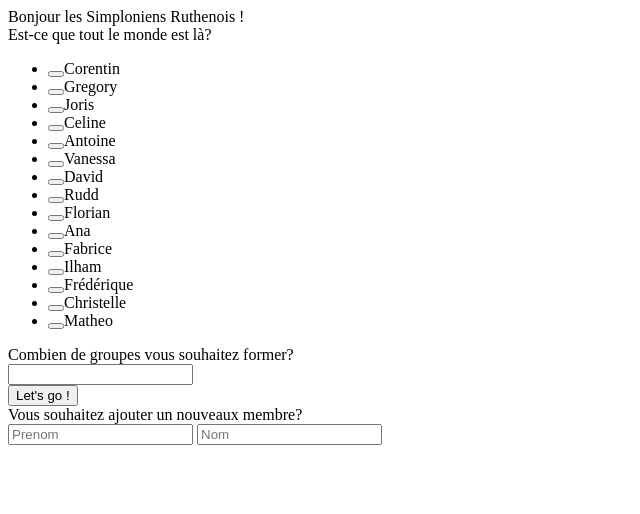
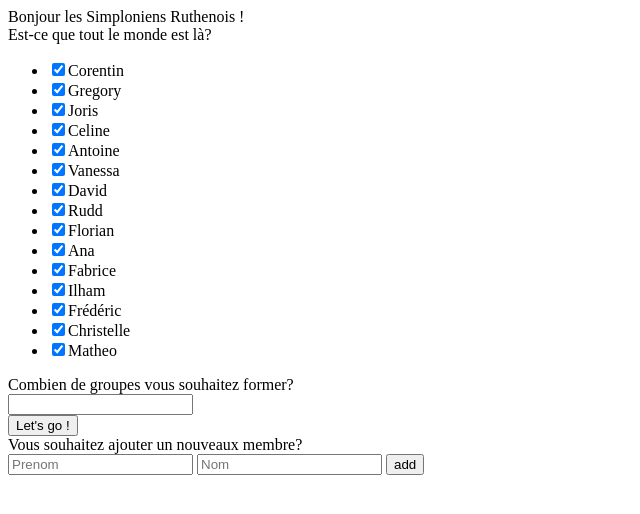
Before and after one commit to Fridakahlo/projetVitor, a website: page index.html in a window 1280 px wide. Shown: the whole page, without its empty margins (0-640 px from the left). Drawn offline with nearby package versions, Linux system fonts and the light colour scheme.

Commit message:
mise en place checkbox

```diff
--- a/index.html
+++ b/index.html
@@ -4,38 +4,40 @@
 	<title>projet Victor</title>
 	<meta charset="utf-8">
 	<link rel="stylesheet" type="text/css" href="css/style.css">
+
 </head>
 <body>
 	<div class="bonjour">Bonjour les Simploniens Ruthenois !</div>
 	<div class="presence">Est-ce que tout le monde est là?</div>
 	<div class="membres-equipe">
-		<ul>
-			<li><button class="btn"></button>Corentin</li>
-			<li><button class="btn"></button>Gregory</li>
-			<li><button class="btn"></button>Joris</li>
-			<li><button class="btn"></button>Celine</li>
-			<li><button class="btn"></button>Antoine</li>
-			<li><button class="btn"></button>Vanessa</li>
-			<li><button class="btn"></button>David</li>
-			<li><button class="btn"></button>Rudd</li>
-			<li><button class="btn"></button>Florian</li>
-			<li><button class="btn"></button>Ana</li>
-			<li><button class="btn"></button>Fabrice</li>
-			<li><button class="btn"></button>Ilham</li>
-			<li><button class="btn"></button>Frédérique</li>
-			<li><button class="btn"></button>Christelle</li>
-			<li><button class="btn"></button>Matheo</li>
+		<ul class="membre">
+			<li><input type="checkbox" name="cb" checked="checked" class="btn">Corentin</li>
+			<li><input type="checkbox" name="cb" checked="checked" class="btn">Gregory</li>
+			<li><input type="checkbox" name="cb" checked="checked" class="btn">Joris</li>
+			<li><input type="checkbox" name="cb" checked="checked" class="btn">Celine</li>
+			<li><input type="checkbox" name="cb" checked="checked" class="btn">Antoine</li>
+			<li><input type="checkbox" name="cb" checked="checked" class="btn">Vanessa</li>
+			<li><input type="checkbox" name="cb" checked="checked" class="btn">David</li>
+			<li><input type="checkbox" name="cb" checked="checked" class="btn">Rudd</li>
+			<li><input type="checkbox" name="cb" checked="checked" class="btn">Florian</li>
+			<li><input type="checkbox" name="cb" checked="checked" class="btn">Ana</li>
+			<li><input type="checkbox" name="cb" checked="checked" class="btn">Fabrice</li>
+			<li><input type="checkbox" name="cb" checked="checked" class="btn">Ilham</li>
+			<li><input type="checkbox" name="cb" checked="checked" class="btn">Frédéric</li>
+			<li><input type="checkbox" name="cb" checked="checked" class="btn">Christelle</li>
+			<li><input type="checkbox" name="cb" checked="checked" class="btn">Matheo</li>
 		</ul>
 	</div>
 	<div class="nombre-groupes">
-		<div class="combien-groupes">Combien de groupes vous souhaitez former?</div>
-		<input type="number" name="combien-groupes"/>
+		<div class="comb-gr">Combien de groupes vous souhaitez former?</div>
+		<input type="text" name="combien-groupes"/>
 	</div>
 	<button class="letsgo" id="letsgo">Let's go !</button>
 	<div class="ajout-membres">
 		<div class="nvx-membre">Vous souhaitez ajouter un nouveaux membre?</div>
 		<input type="text" name="prenom" placeholder="Prenom" />
 		<input type="text" name="nom" placeholder="Nom" />
+		<button class="add">add</button>
 	</div>
 <script src="node_modules/jquery/dist/jquery.js"></script>
 <script src="js/app.js"></script>
--- a/js/app.js
+++ b/js/app.js
@@ -20,18 +20,28 @@
 
 
 
-	 function aléatoire (annuaire){
+	 function aleatoire (annu){
 
-		var random = Math.round (Math.random() * (annuaire.length - 1));
-	 	var stock = annuaire[random];
+		var random = Math.round (Math.random() * (annu.length - 1));
+	 	var stock = annu[random];
 
-	 	annuaire.splice(random,1);
+	 	annu.splice(random,1);
 	 	return stock;
-	 	for (){};
-	 	while(){};
 
 	 };
 
 
 
+	for (i=0;i>4;i++){
+		var personne = aleatoire(annuaire)
+		$().append(personne);
+	};
+
+	function addmenbre(){
+		$('.add').click(function(){
+			$('.membre').html("<li><input type="checkbox" name="cb" checked="checked" class="btn">Corentin</li>")
+		});
+	};
+	aleatoire();
+	addmenbre();
 })();
```
